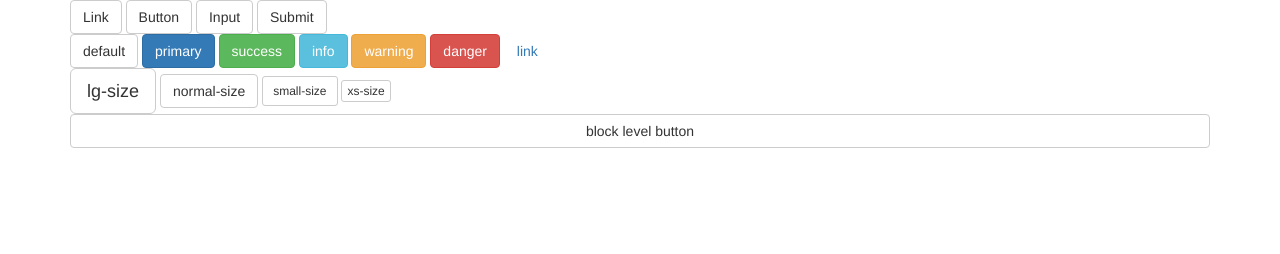
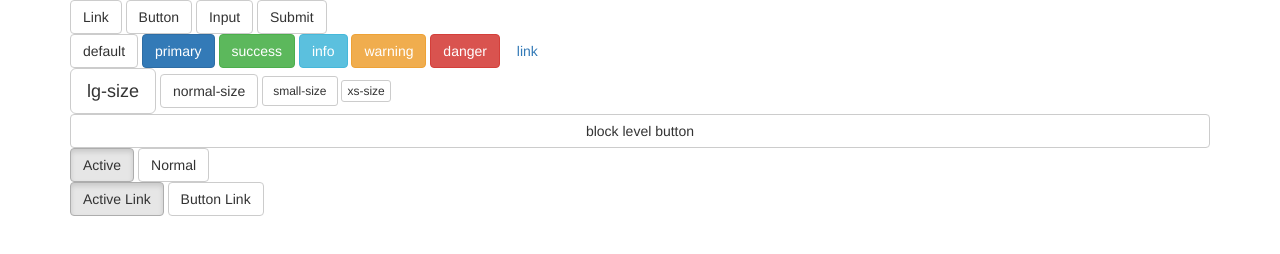
Before and after one commit to zeropy/bootstrap, a plain HTML site: page buttom/index.html in a window 1280 px wide. Drawn offline with Linux system fonts and the light colour scheme.

Commit message:
button: active

```diff
--- a/buttom/index.html
+++ b/buttom/index.html
@@ -38,6 +38,15 @@
        <!-- 通过给按钮添加 .btn-block 类可以将其拉伸至父元素100%的宽度，而且按钮也变为了块级（block）元素。-->
        <button class="btn btn-default btn-block" type="button" name="button">block level button</button>
      </div>
+
+     <div class="">
+       <button class="btn btn-default active" btype="button" name="button">Active</button>
+       <button class="btn btn-default" btype="button" name="button">Normal</button>
+     </div>
+     <div class="">
+       <a href="#" class="btn btn-default active">Active Link</a>
+       <a href="#" class="btn btn-default">Button Link</a>
+     </div>
     </div>
   </body>
 </html>
```
